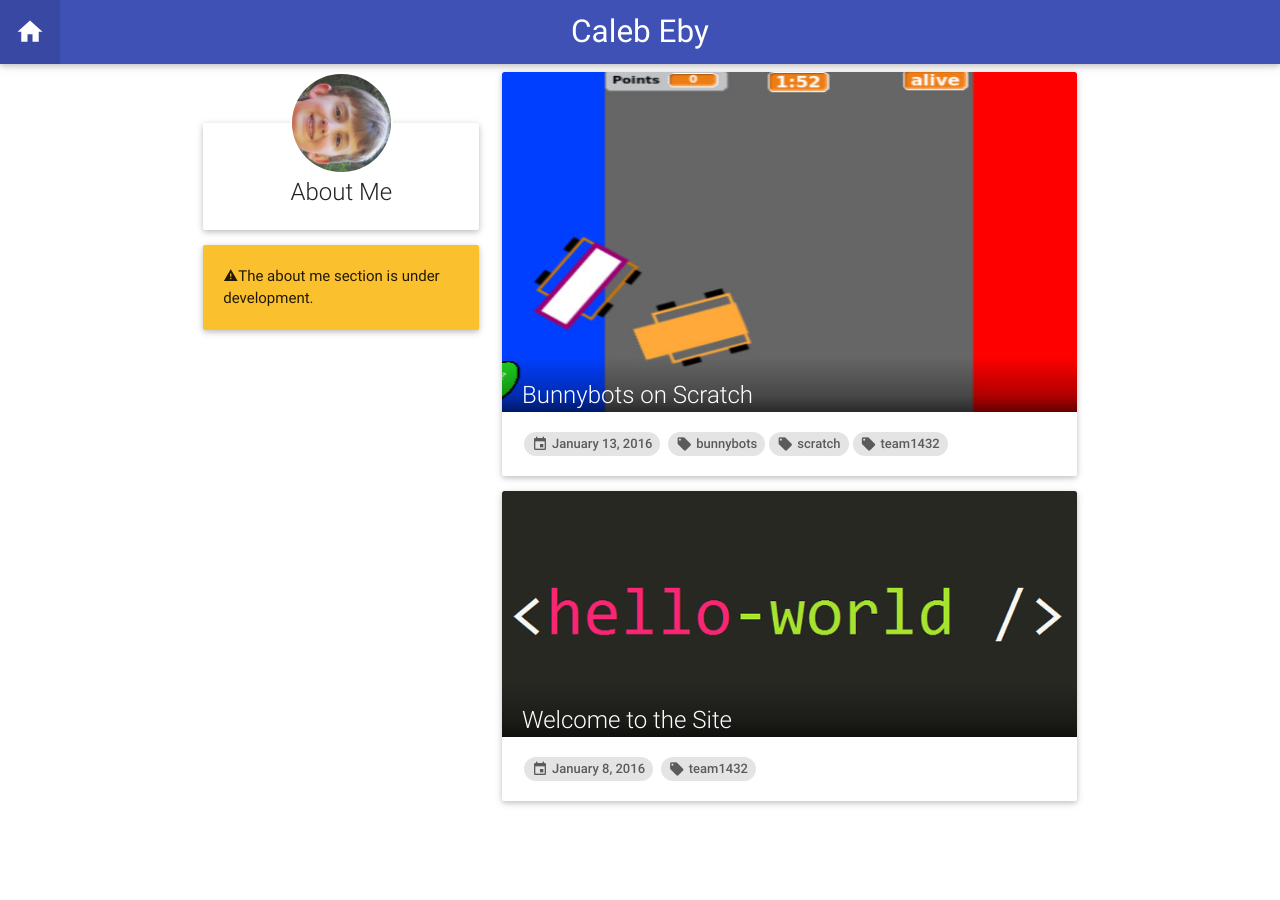
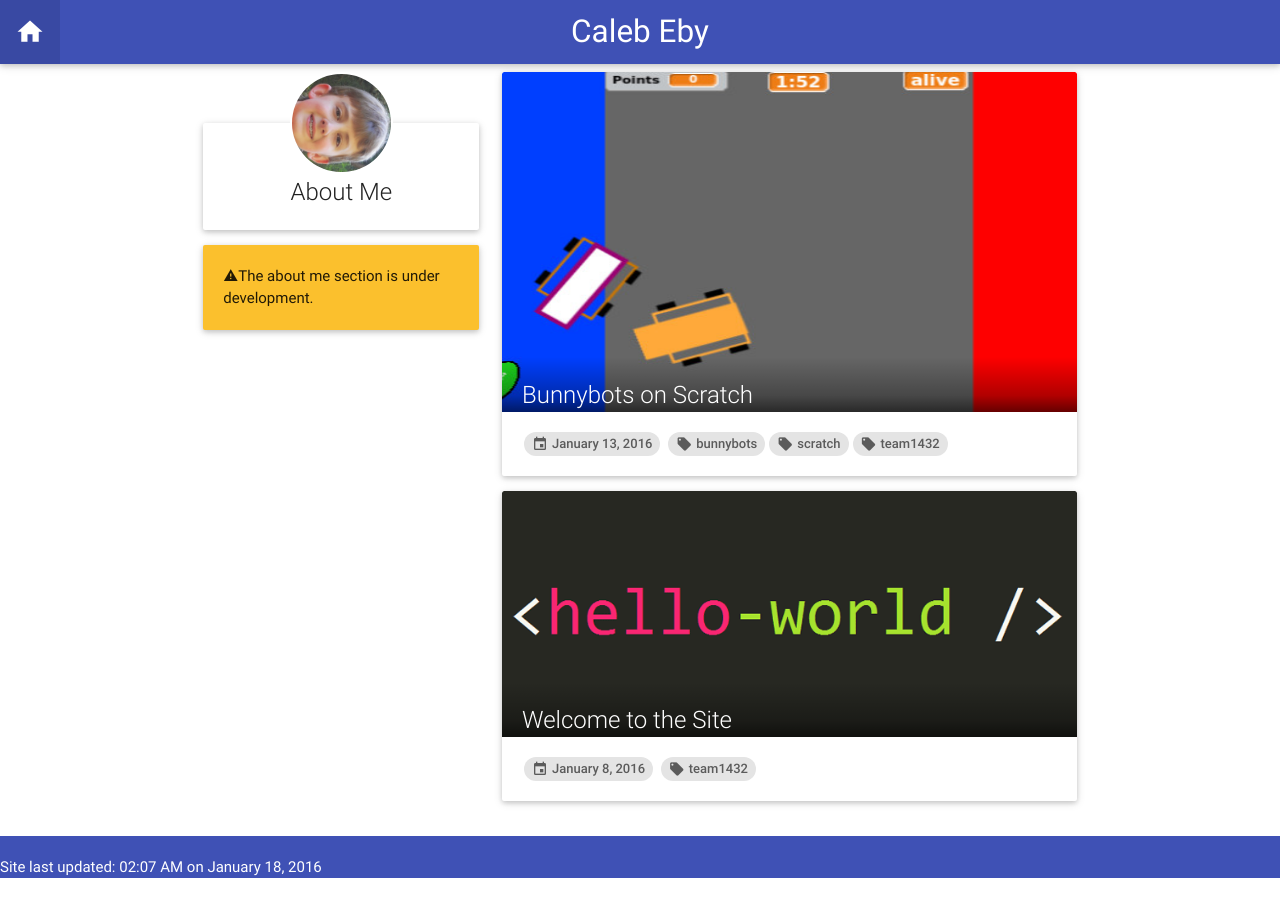
Before and after one commit to calebeby/calebeby.github.io, a Jekyll site: the page built from index.html, in a window 1280 px wide. Built offline with Jekyll 4.4.1, drawn with Linux system fonts in a browser that asks for light colours; nearby versions of some CDN libraries.

Commit message:
add footer

```diff
--- a/_includes/footer.html
+++ b/_includes/footer.html
@@ -1,16 +1,5 @@
 <footer class="page-footer white-text">
-  <div class="container">
-    <h2 class="footer-heading">{{ site.title }}</h2>
-    <div class="row">
-      <div class="col s12 m6">
-        <ul class="contact-list">
-          <li>{{ site.title }}</li>
-          <li><a href="mailto:{{ site.email }}">{{ site.email }}</a></li>
-        </ul>
-      </div>
-      <div class="col s12 m6">
-        <p>{{ site.description }}</p>
-      </div>
-    </div>
+  <div class="center-block">
+    Site last updated: <time datetime="{{ site.time | date_to_xmlschema }}">{{ site.time | date: "%I:%M %p on %B %-d, %Y" }}</time>
   </div>
 </footer>
--- a/_layouts/default.html
+++ b/_layouts/default.html
@@ -6,5 +6,6 @@
     <main>
       {{ content }}
     </main>
+    {% include footer.html %}
   </body>
 </html>
```
